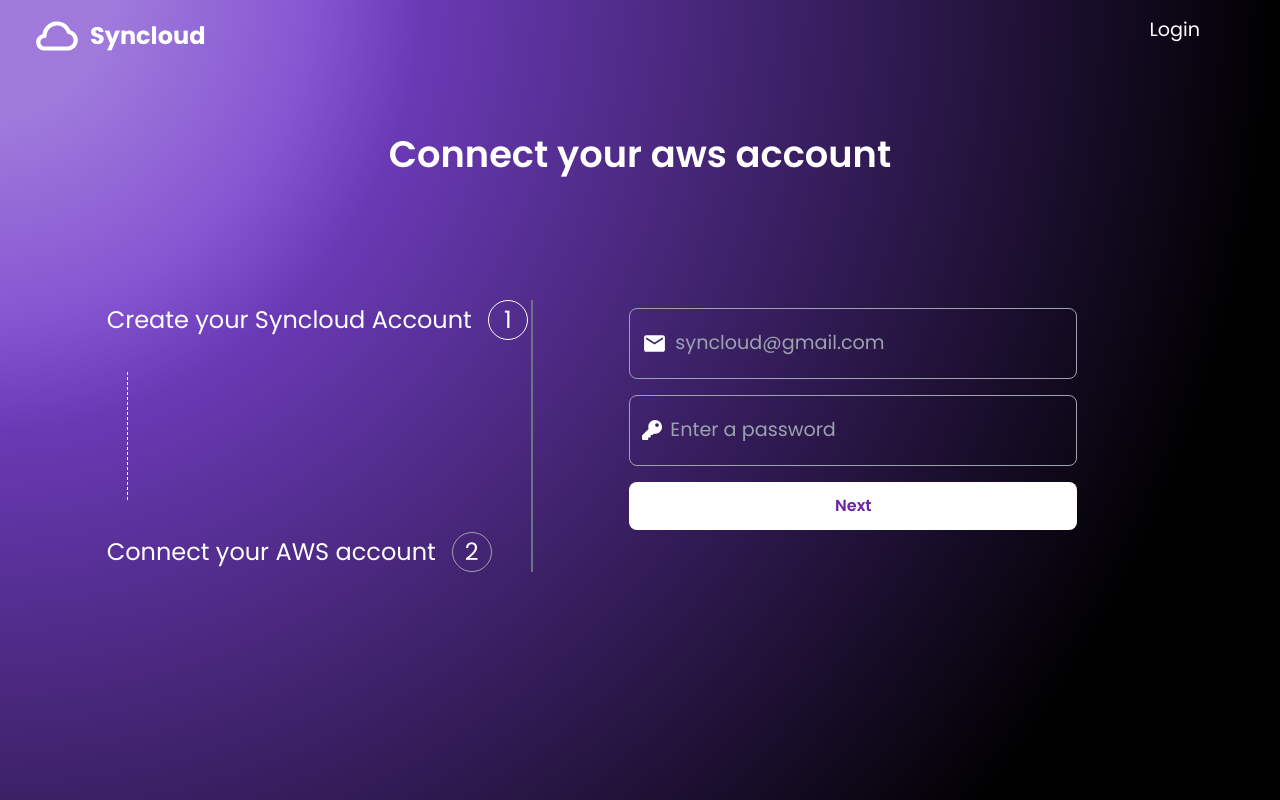
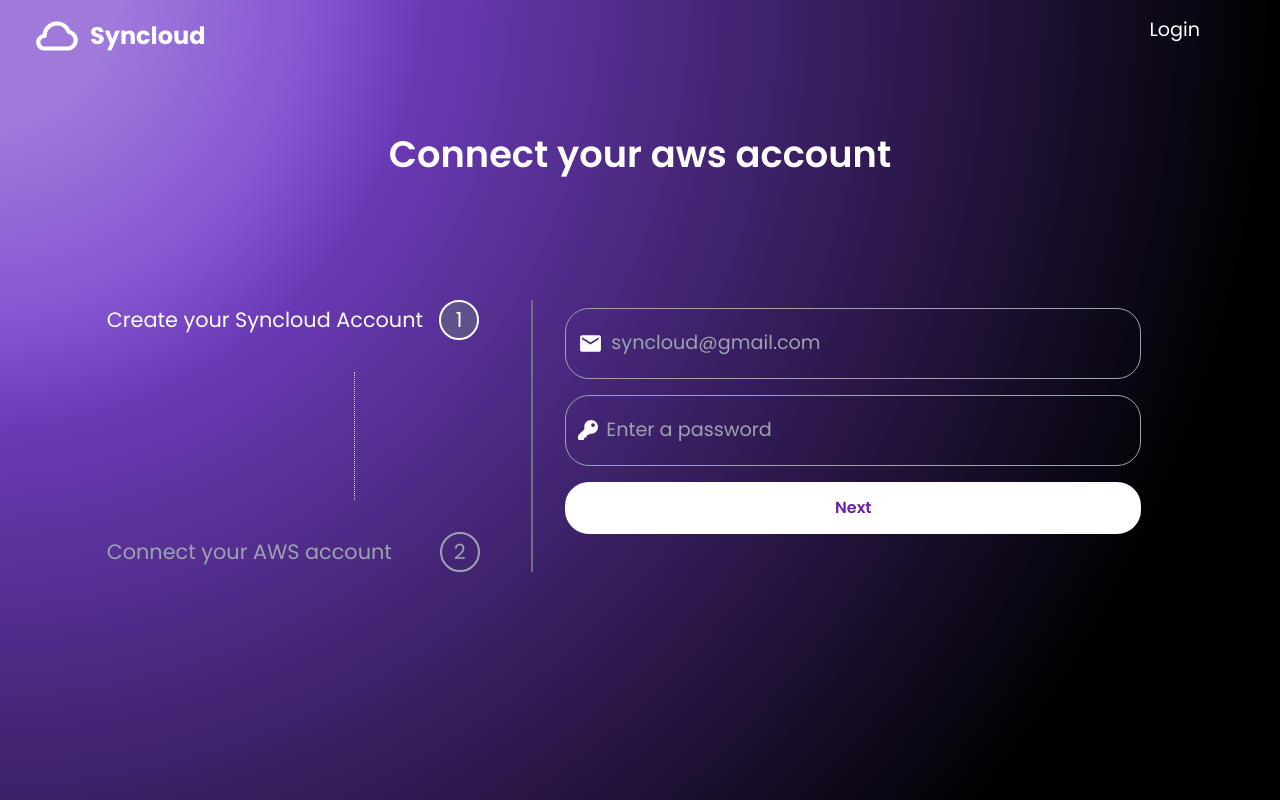
Before and after one commit to Babithkp/Syn-Cloud-Frontend, a React (Vite) app: page /connect_aws in a window 1280 px wide. Built offline with nearby package versions, Linux system fonts and the light colour scheme.

Commit message:
new changes

```diff
--- a/src/component/Sign_In_Sign_Up/Connect_aws.tsx
+++ b/src/component/Sign_In_Sign_Up/Connect_aws.tsx
@@ -25,20 +25,22 @@
             <div className="w-1/3 my-auto border-r-2 border-gray-500">
             <div className="flex flex-col space-y-8 ">
               {/* Step 1 */}
-                  <Link to={"/sign_up"} className="flex items-center space-x-4 text-white text-[1.5rem]">
+              <Link to={"/sign_up"} className="flex items-center space-x-4 text-white text-[1.3rem]">
                 <span>Create your Syncloud Account</span>
-                    <div className="flex items-center justify-center w-10 h-10 rounded-full border border-white">
+                <div className="flex items-center justify-center w-10 h-10 rounded-full border-2  bg-gray-500 backdrop:blur-md bg-opacity-50  border-white">
                   1
                 </div>
               </Link>
 
               {/* Dotted Line */}
-                  <div className="h-[8rem] border-l border-dashed border-white ml-5"></div>
+              <div className="flex justify-end ">
+                <div className="h-[8rem] border-l border-dotted relative right-44 border-gray-300"></div>
+              </div>
 
               {/* Step 2 */}
-                  <Link to={"/connect_aws"} className="flex items-center space-x-4 text-white text-[1.5rem]">
+              <Link to={"/connect_aws"} className="flex items-center space-x-12 text-gray-400 text-[1.3rem]">
                 <span>Connect your AWS account</span>
-                    <div className="flex items-center justify-center w-10 h-10 rounded-full border border-gray-400">
+                <div className="flex items-center justify-center w-10 h-10 rounded-full border-2 border-gray-400">
                   2
                 </div>
               </Link>
@@ -48,9 +50,9 @@
              {/* Right Form Section */}
             <div className="w-[50vw] h-max flex flex-col justify-center items-center text-white p-2  ">
 
-                <form className="space-y-4 w-full max-w-md ">
+                <form className="space-y-4 w-full max-w-xl ">
                   {/* Email Input */}
-                  <div className="relative flex flex-row-reverse border border-gray-400 px-3 py-1 rounded-lg">
+                  <div className="relative flex flex-row-reverse border border-gray-400 px-3 py-1 rounded-3xl ">
                     <input
                       type="email"
                       placeholder="syncloud@gmail.com"
@@ -60,7 +62,7 @@
                   </div>
 
                   {/* Password Input */}
-                  <div className="relative flex flex-row-reverse border border-gray-400 px-3 py-1 rounded-lg">
+                  <div className="relative flex flex-row-reverse border border-gray-400 px-3 py-1 rounded-3xl">
                     <input
                       type="password"
                       placeholder="Enter a password"
@@ -70,7 +72,7 @@
                   </div>
 
                   {/* Next Button */}
-                  <button className="w-full py-3 bg-white text-purple-800 rounded-lg font-semibold hover:bg-slate-200 hover:duration-150">
+                  <button className="w-full py-3 bg-white hover:duration-300 text-purple-800 rounded-3xl font-semibold hover:bg-transparent border-2 hover:text-white border-white ">
                     Next
                   </button>
                 </form>
```
Lines whose indentation alone changed are shown as unchanged.
